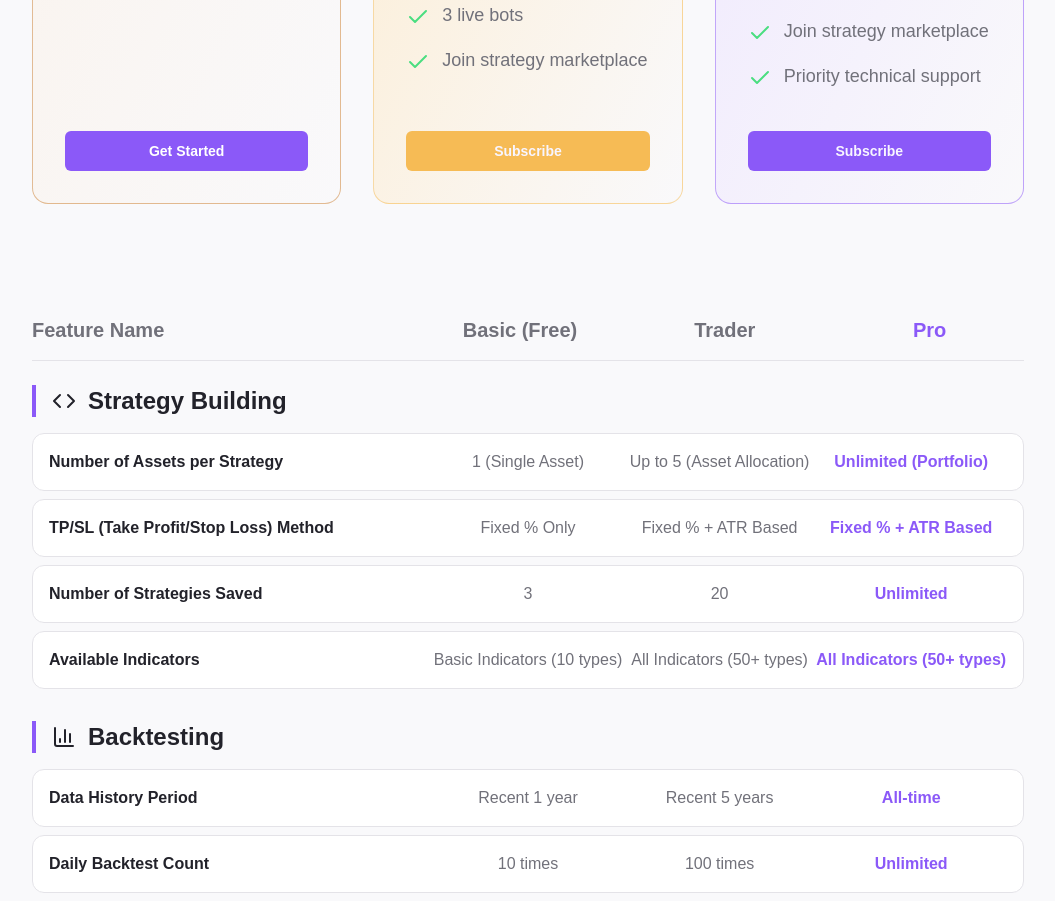
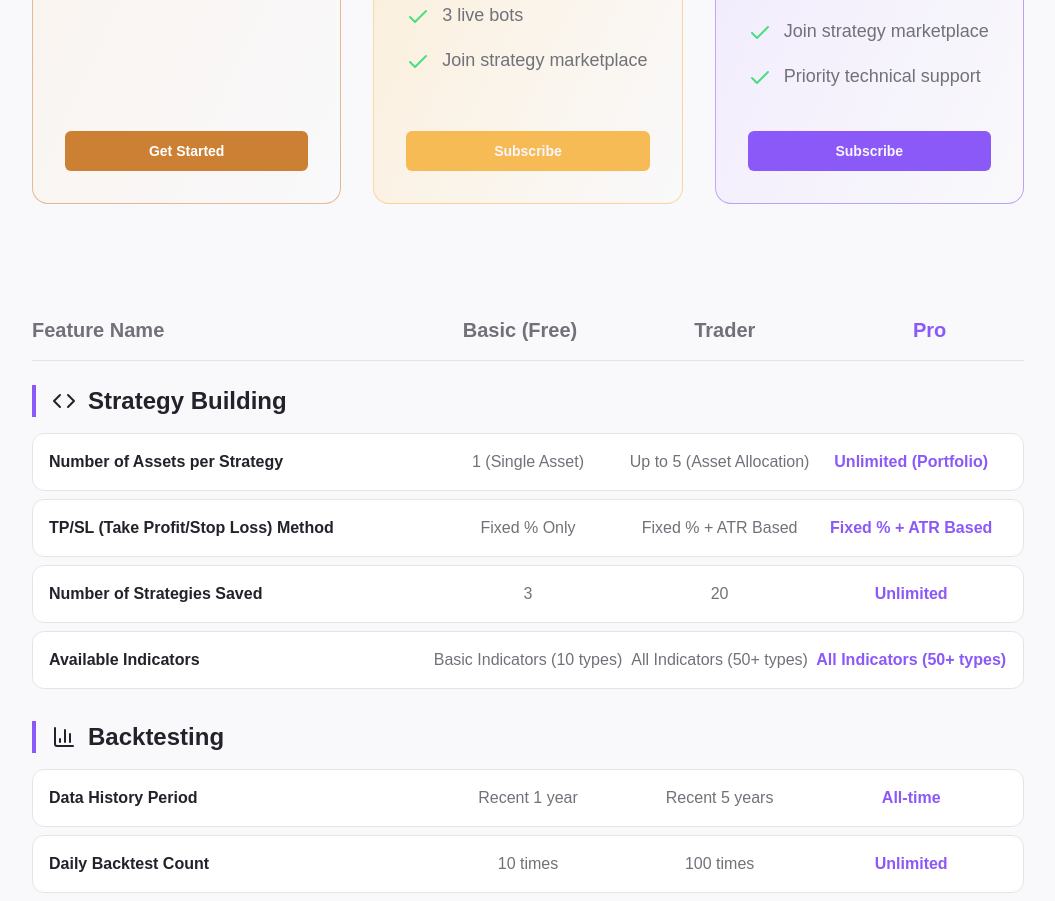
Before and after one commit to sleepyMS/Cortex, a Next.js app in the folder frontend/: page /en/pricing in a window 1280 px wide. Shown: the part 1000-1901 px from the top of the page, without its empty margins (112-1167 px from the left). Built offline with nearby package versions, Linux system fonts and the light colour scheme; no server answers; a web font is replaced by a local one.

Commit message:
style Update
- pricingCard button style Update

```diff
--- a/frontend/src/components/domain/pricing/PricingCard.tsx
+++ b/frontend/src/components/domain/pricing/PricingCard.tsx
@@ -66,12 +66,13 @@ export const PricingCard = ({
     if (!isDark) {
       cardStyles = `bg-gradient-to-br from-basic-secondary to-background border border-basic-primary/50 shadow-[0_0_15px_theme(colors.basic-primary)/30]`;
       headerTextColor = "text-basic-primary";
-      buttonStyle = "bg-amber-700/80 text-white hover:bg-amber-700/60";
+      buttonStyle = "!bg-basic-primary text-white hover:!bg-basic-primary/80";
     } else {
       cardStyles =
         "bg-gradient-to-br from-basic-primary/20 to-basic-secondary/10 border border-basic-primary/50 shadow-[0_0_25px_theme(colors.basic-primary)/30]";
       headerTextColor = "text-basic-primary";
-      buttonStyle = "bg-amber-700/80 text-foreground hover:bg-amber-700/70";
+      buttonStyle =
+        "!bg-basic-primary text-foreground hover:!bg-basic-primary/80";
     }
   } else if (isTrader) {
     if (!isDark) {
```
